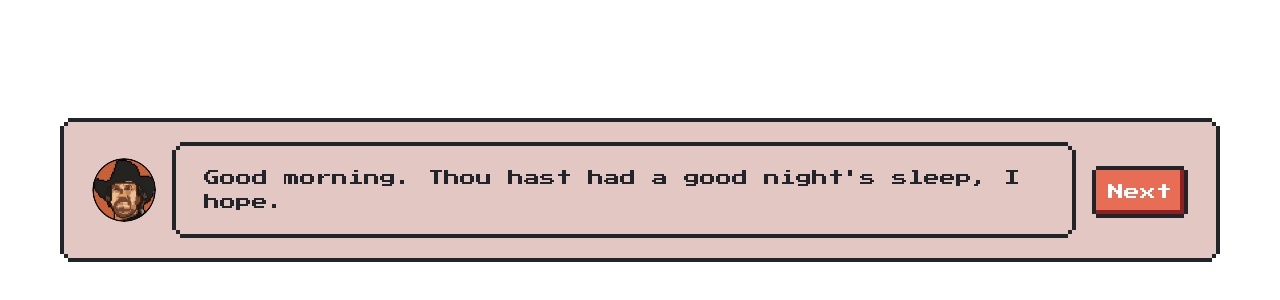
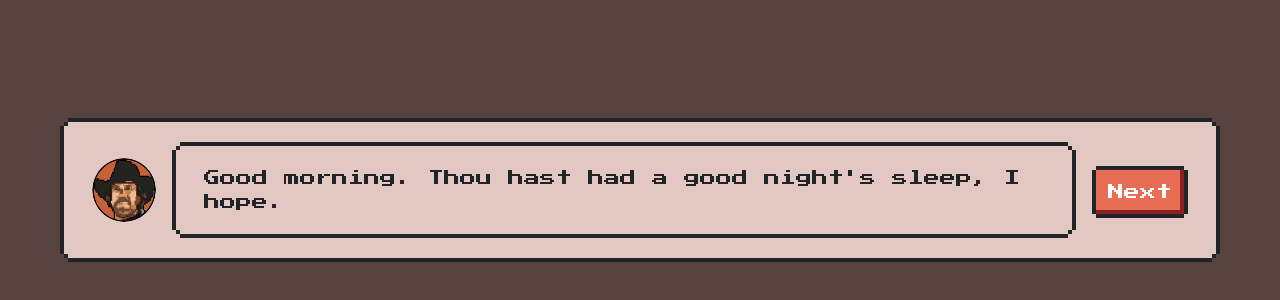
Before and after one commit to Homvi/chuck-norris-jokes, a website: page index.html in a window 1280 px wide. Shown: the part 210-510 px from the top of the page. Drawn offline with nearby package versions, Linux system fonts and the light colour scheme; no server answers.

Commit message:
ad background color

```diff
--- a/style.scss
+++ b/style.scss
@@ -3,6 +3,7 @@ body {
   justify-content: center;
   align-items: center;
   height: 100lvh;
+  background-color: #57423F;
 }
 
 .container {
```
Also changed, not shown: style.css, 1 other file.
